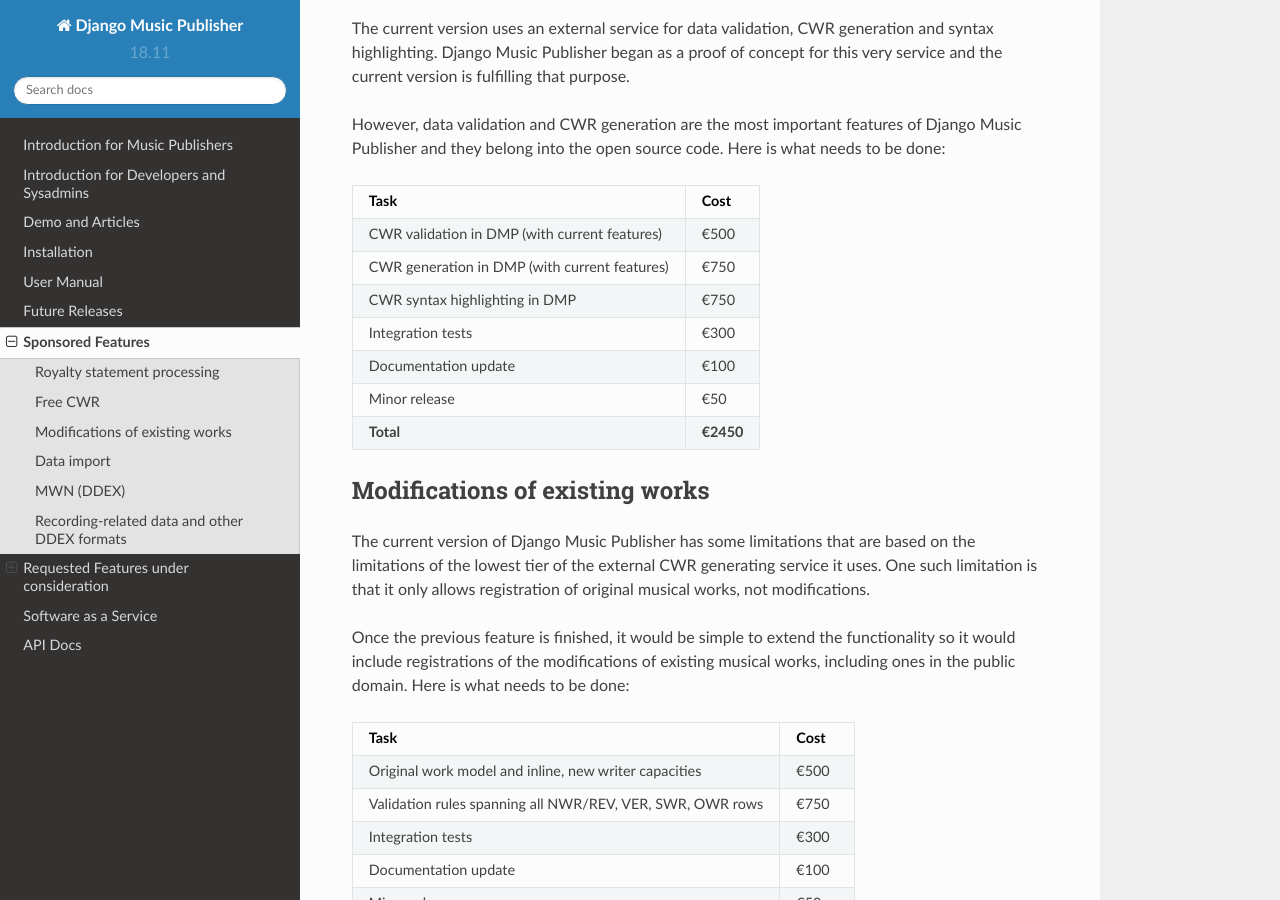
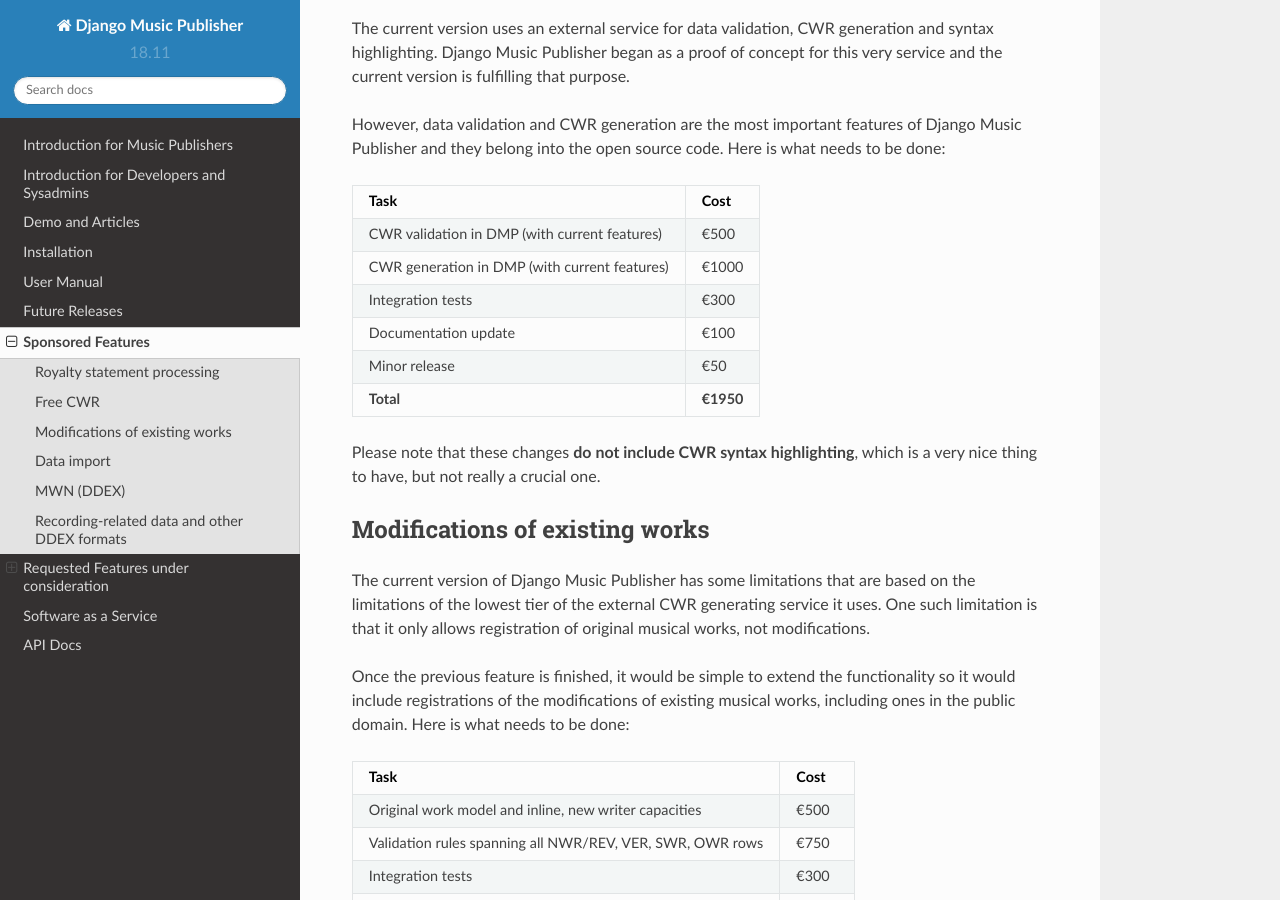
Before and after one commit to matijakolaric-com/django-music-publisher, a Sphinx documentation site: the page built from docs/features.rst, in a window 1280 px wide and 900 px high, scrolled down 944 px. Built offline with Sphinx 7.4.7 and the Read the Docs theme 2.0.0, drawn with Linux system fonts in a browser that asks for light colours.

Commit message:
Update features.rst

```diff
--- a/docs/features.rst
+++ b/docs/features.rst
@@ -36,13 +36,14 @@
 Task                                                Cost
 =================================================== =========
 CWR validation in DMP (with current features)       €500
-CWR generation in DMP (with current features)       €750
-CWR syntax highlighting in DMP                      €750
+CWR generation in DMP (with current features)       €1000
 Integration tests                                   €300
 Documentation update                                €100
 Minor release                                       €50
-**Total**                                           **€2450**
+**Total**                                           **€1950**
 =================================================== =========
+
+Please note that these changes **do not include CWR syntax highlighting**, which is a very nice thing to have, but not really a crucial one.
 
 
 Modifications of existing works
```
